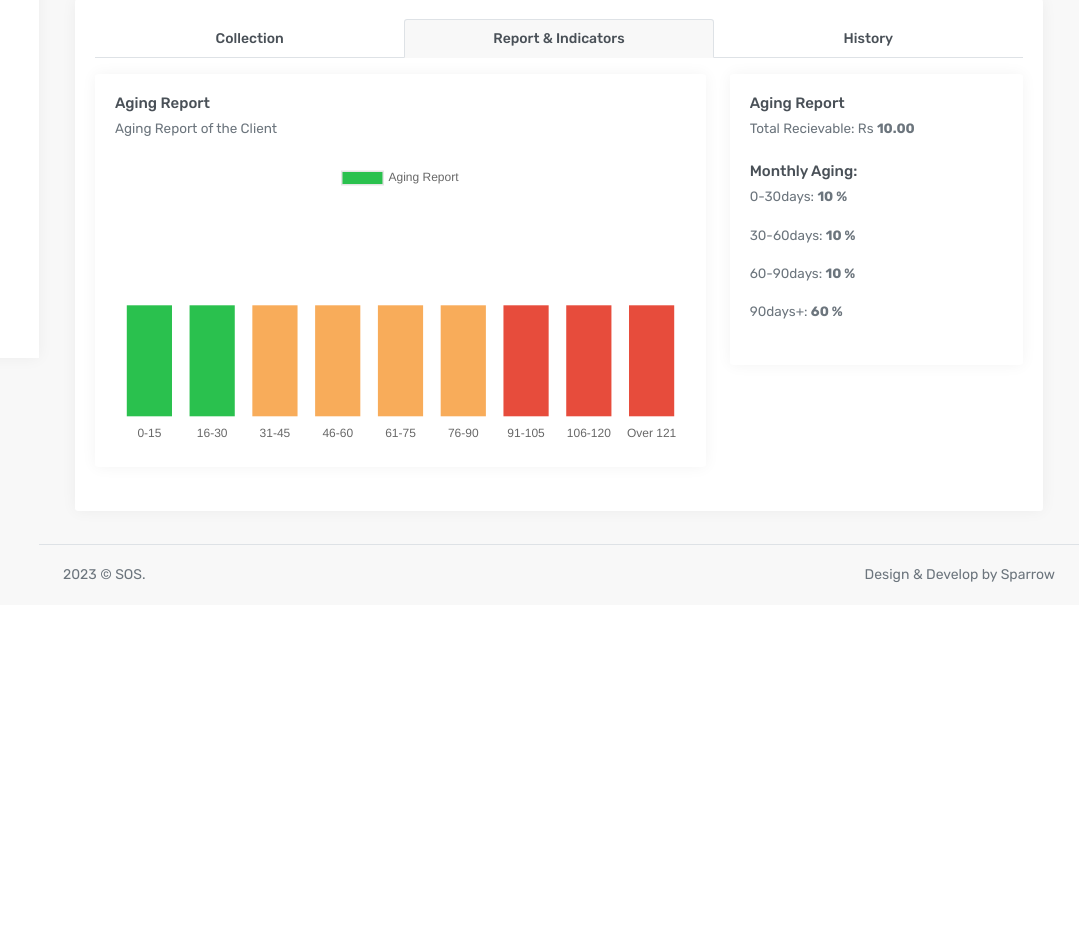
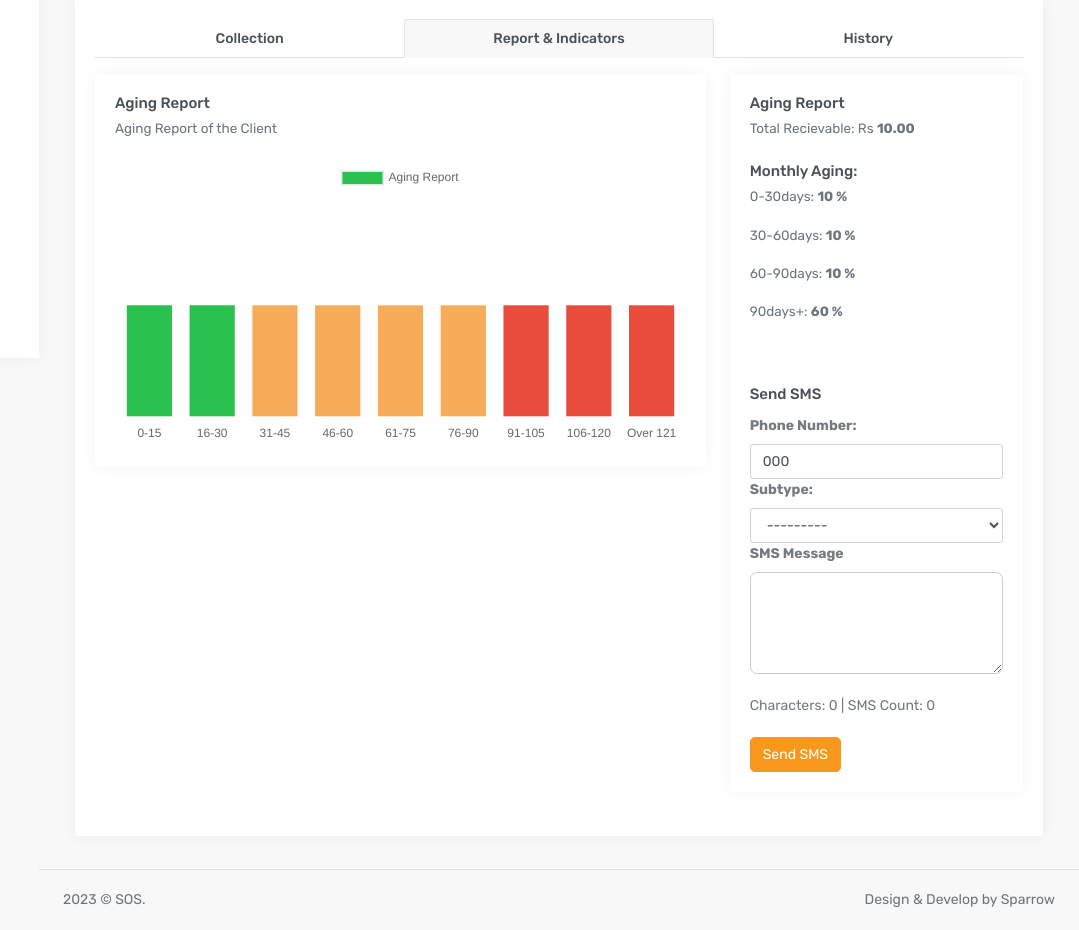
Before and after one commit to Bic-ky/Automated-Debt-Collection, a Django app: page /sales/client_profile/1/ in a window 1280 px wide. Shown: the part 442-1372 px from the top of the page, without its empty margins (201-1280 px from the left). Before the commit the page ends 1025 px from the top, so only its background shows below. Run offline with Django 4.2, Linux system fonts and the light colour scheme; tables that the repository leaves empty hold one stand-in row (values such as "Sample post"); some libraries are stand-ins or nearby versions; some web fonts are replaced.

Commit message:
Mannual Client SMS

```diff
--- a/sales/admin.py
+++ b/sales/admin.py
@@ -16,6 +16,6 @@ class BillData(ImportExportActionModelAdmin):
 
 @admin.register(Action)
 class ActionData(ImportExportActionModelAdmin):
-    list_display = ['action_date', 'action_type','type','completed','subtype','followup_date']
+    list_display = ['action_date','short_name', 'action_type','type','completed','subtype','followup_date']
     search_fields = ['type']
     list_editable = ['completed','type','action_type']
--- a/sales/forms.py
+++ b/sales/forms.py
@@ -39,9 +39,6 @@ class ActionUpdateForm(forms.ModelForm):
         self.fields['completed'].widget.attrs.update({'class': 'form-control'})
 
 
-
-from django import forms
-
 class ActionCreationForm(forms.ModelForm):
     class Meta:
         model = Action
@@ -68,3 +65,20 @@ class ActionCreationForm(forms.ModelForm):
         # Add form control to other fields if needed
         for field_name, field in self.fields.items():
             field.widget.attrs.update({'class': 'form-control'})
+
+class SendSMSForm(forms.ModelForm):
+    # Add non-model fields
+    phone_number = forms.CharField(label='Phone Number', max_length=10)
+
+    class Meta:
+        model = Action
+        fields = ['description', 'subtype']
+
+    def __init__(self, *args, **kwargs):
+        super().__init__(*args, **kwargs)
+
+
+
+        # Add form control to other fields if needed
+        for field_name, field in self.fields.items():
+            field.widget.attrs.update({'class': 'form-control'})
--- a/sales/views.py
+++ b/sales/views.py
@@ -6,7 +6,7 @@ from django.urls import reverse
 from .models import Client, Bill, Action
 from .resources import BillResource
 from django.contrib import messages
-from .forms import ExcelUploadForm, ClientForm, ActionUpdateForm, ActionCreationForm
+from .forms import ExcelUploadForm, ClientForm, ActionUpdateForm, ActionCreationForm,SendSMSForm
 from django.core.exceptions import ValidationError, ObjectDoesNotExist
 from django.http import FileResponse, HttpResponse, JsonResponse
 from django.core.files.storage import default_storage
@@ -420,8 +420,6 @@ def client(request):
     clients = Client.objects.all()
     return render(request , 'client.html' ,  {'clients': clients})
 
-
-
 def client_profile(request, client_id):
     client = get_object_or_404(Client, id=client_id)
     actions = Action.objects.filter(short_name=client).order_by('-action_date')
@@ -458,6 +456,40 @@ def client_profile(request, client_id):
     # Calculate percentages based on grand total balance
     percentages = calculate_percentages(aging_data, total_amount)
 
+
+    if request.method == 'POST':
+        sms_form = SendSMSForm(request.POST)
+        if sms_form.is_valid():
+            # Process the form data
+            description = sms_form.cleaned_data['description']
+            subtype = sms_form.cleaned_data['subtype']
+            phone_number = sms_form.cleaned_data['phone_number']
+
+            # Perform additional actions with the SMS data
+            # For example, log the SMS action in the database
+            Action.objects.create(
+                action_date=timezone.now(),
+                type='manual',
+                action_type='SMS',
+                action_amount=client.balance,
+                short_name=client,
+                subtype=subtype,
+                description=description,
+                completed=True,
+
+            )
+
+            # Send the SMS using an external service
+            send_sms(phone_number, description)
+
+            # Redirect or render a response as needed
+            return redirect(request.path)
+    else:
+        # Assuming you have access to the client's phone number
+        initial_phone_number = client.phone_number if client.phone_number else ''
+        sms_form = SendSMSForm(initial={'phone_number': initial_phone_number})
+
+
     context = {
         'client': client,
         'actions': actions,
@@ -467,6 +499,7 @@ def client_profile(request, client_id):
         'aging_data': aging_data,
         'percentages': percentages,
         'bills': bills,
+        'sms_form':sms_form,
 
     }
 
@@ -484,7 +517,6 @@ def edit_client(request, client_id):
         form = ClientForm(instance=client)
 
     return render(request, 'edit_client.html', {'form': form, 'client': client})
-
 
 def delete_client(request, client_id):
     client = get_object_or_404(Client, id=client_id)
@@ -625,10 +657,10 @@ def check_and_trigger_sms(sender, instance, **kwargs):
         try:
             # Fetch related client and bill
             client = instance.short_name
-            bill = instance.bill_no
+
 
             # Get dynamic SMS content based on subtype
-            sms_content = generate_sms_text(instance.subtype, client, bill)
+            sms_content = generate_sms_text(instance.subtype, client)
 
             # Trigger send_sms function
             success, response_text = send_sms(client.phone_number, sms_content)
@@ -663,7 +695,7 @@ def check_and_trigger_sms(sender, instance, **kwargs):
     # Reconnect the signal after processing
     post_save.connect(check_and_trigger_sms, sender=Action)
 
-def generate_sms_text(subtype, client, bill):
+def generate_sms_text(subtype, client):
     # Default agent name (you can replace it with actual agent name)
     agent_name = client.collector.full_name if client.collector else "Accounts Team"
 
@@ -690,7 +722,7 @@ def generate_sms_text(subtype, client, bill):
 
     # Render the template with dynamic data
     template = Template(template_str)
-    context = Context({'client': client, 'bill': bill, 'agent_name': agent_name, 'contact_number': contact_number})
+    context = Context({'client': client,  'agent_name': agent_name, 'contact_number': contact_number})
     return template.render(context)
 
 def action(request):
--- a/templates/client_profile.html
+++ b/templates/client_profile.html
@@ -318,6 +318,56 @@
                                     <p class="card-subtitle mb-4">60-90days: <strong>{{ percentages.percentage_61_90_days }} %</strong></p>
                                     <p class="card-subtitle mb-4">90days+: <strong>{{ percentages.percentage_90_days_plus }} %</strong></p>
                                 </div>
+
+                                    <div class="card-body">
+                                        <h4 class="card-title">Send SMS</h4>
+                                        <style>
+                                            #sms-message {
+                                                width: 100%;
+                                                padding: 8px;
+                                                margin-bottom: 10px;
+                                                border: 1px solid #ccc;
+                                                border-radius: 7px;
+                                                resize: vertical;
+                                            }
+
+                                            #sms-counter {
+                                                font-size: 14px;
+                                                color: tangerine; /* Change the color to tangerine */
+                                                margin-top: 5px;
+                                            }
+                                        </style>
+
+                                        <!-- Display form errors, if any -->
+                                        {{ sms_form.non_field_errors }}
+
+                                        <form method="post" enctype="multipart/form-data">
+                                            {% csrf_token %}
+
+                                            <!-- Display phone_number field with label -->
+                                            <div>
+                                                {{ sms_form.phone_number.label_tag }}
+                                                {{ sms_form.phone_number }}
+                                            </div>
+                                            <!-- Display subtype field with label -->
+                                            <div>
+                                                {{ sms_form.subtype.label_tag }}
+                                                {{ sms_form.subtype }}
+                                            </div>
+                                            <!-- Use the existing textarea for description -->
+                                            <div>
+                                                <label for="sms-message">SMS Message</label>
+                                                <textarea id="sms-message" name="description" rows="4" cols="50"></textarea>
+                                                <div id="sms-counter">Characters: 0 | SMS Count: 0</div>
+                                            </div>
+                                            <!-- Add submit button -->
+                                            <br>
+                                            <div>
+                                                <button class="btn btn-warning rounded-lg "type="submit">Send SMS</button>
+                                            </div>
+                                        </form>
+
+                                    </div>
                             </div>
                         </div>
 
@@ -452,7 +502,73 @@
         }
     });
 </script>
+<script>
+    document.addEventListener('DOMContentLoaded', function () {
+        var messageInput = document.getElementById('sms-message');
+        var counterDisplay = document.getElementById('sms-counter');
+        var charactersContainer = document.getElementById('characters-container');
 
+        messageInput.addEventListener('input', function () {
+            var message = messageInput.value;
+            var characterCount = message.length;
+
+            // Calculate SMS count for Unicode characters
+            var unicodeSMS = calculateSMSCount(characterCount, 70, 67);
+
+            // Calculate SMS count for GSM characters
+            var gsmSMS = calculateSMSCount(characterCount, 160, 153);
+
+            // Display the SMS count based on the appropriate character set
+            var smsCount = messageIsUnicode(message) ? unicodeSMS : gsmSMS;
+
+            counterDisplay.textContent = 'Characters: ' + characterCount + ' | SMS Count: ' + smsCount;
+
+            // Clear previous character boxes
+            charactersContainer.innerHTML = '';
+
+            // Display characters individually inside grey boxes
+            for (var i = 0; i < characterCount; i++) {
+                var characterBox = document.createElement('div');
+                characterBox.classList.add('character-box');
+                characterBox.textContent = message[i];
+
+                // Check if the character is a Unicode character
+                if (message[i].charCodeAt(0) > 255) {
+                    characterBox.style.background = '#7F1D1D';
+                    characterBox.style.color = '#FFFF'; // Change color to #7F1D1D
+                }
+
+                charactersContainer.appendChild(characterBox);
+            }
+        });
+
+        function calculateSMSCount(characterCount, initialLimit, subsequentMultiplier) {
+            var smsCount = 1;
+            var characterLimit = initialLimit;
+            var counter = 1;
+
+            for (var i = 1; i < characterCount; i++) {
+                if (i >= characterLimit) {
+                    smsCount++;
+                    counter++;
+                    characterLimit = counter * subsequentMultiplier;
+                }
+            }
+
+            return smsCount;
+        }
+
+        function messageIsUnicode(message) {
+            for (var i = 0; i < message.length; i++) {
+                if (message[i].charCodeAt(0) > 255) {
+                    return true;
+                }
+            }
+            return false;
+        }
+    });
+
+    </script>
 
 
 {% endblock content %}
```
